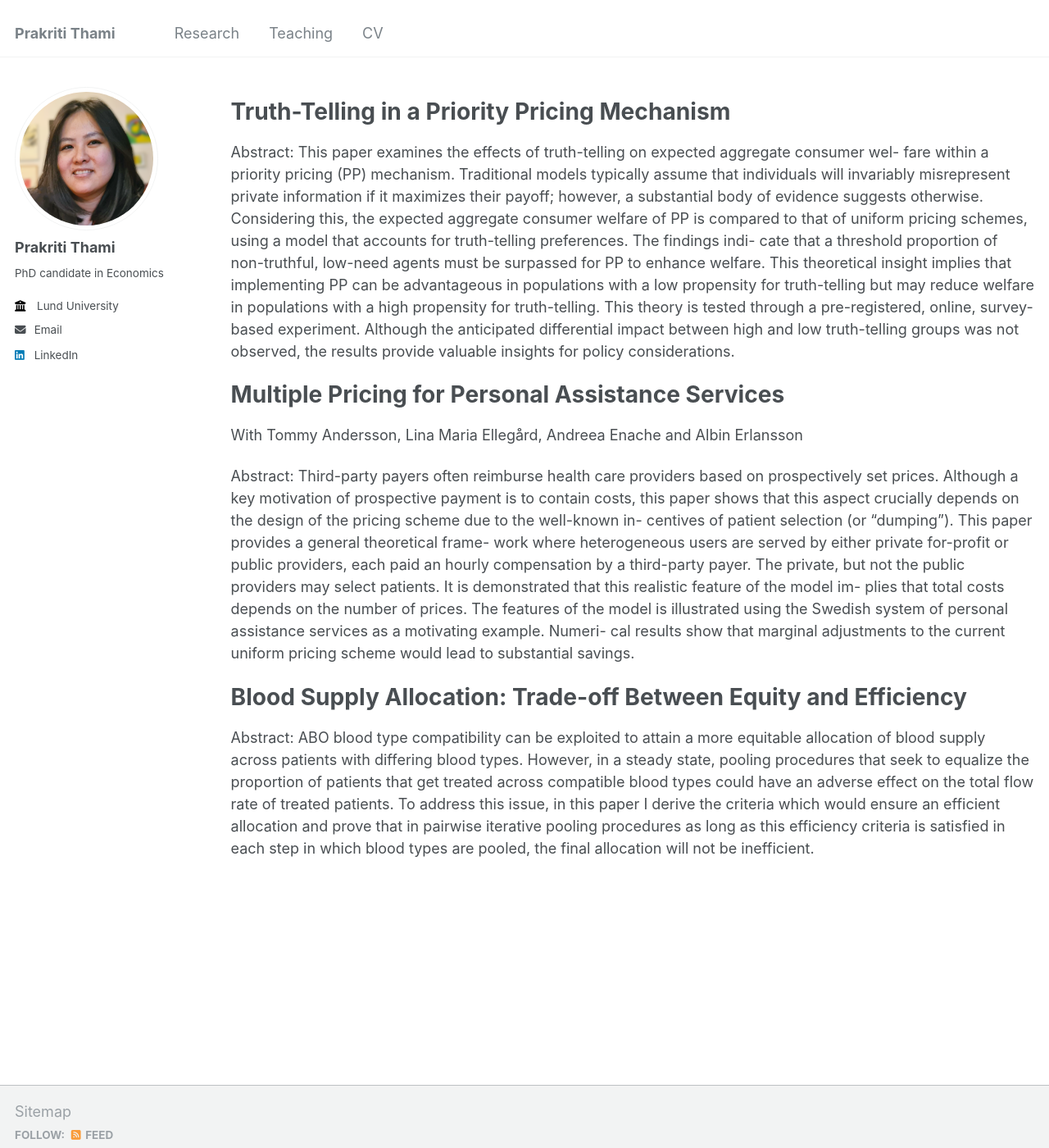
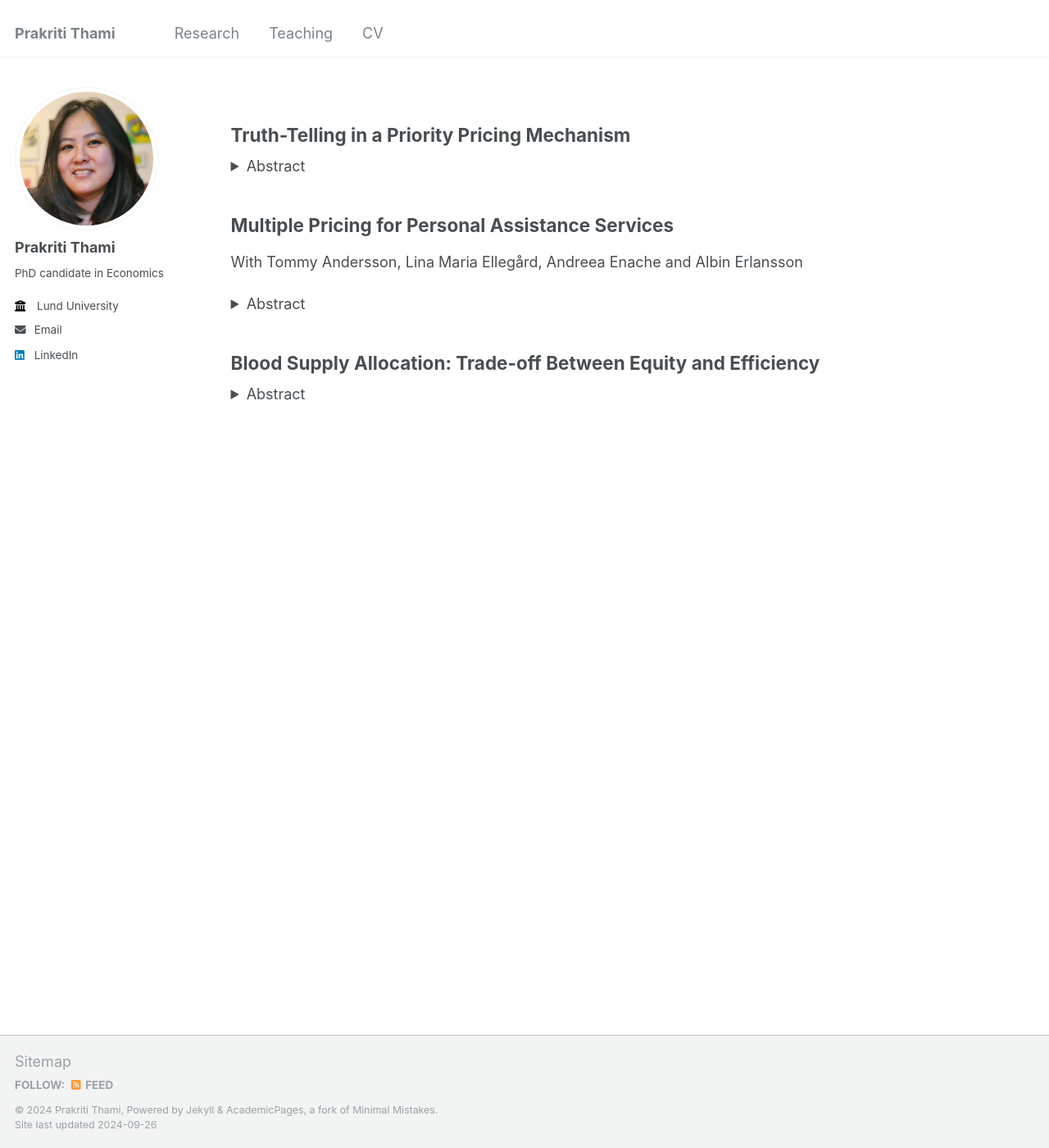
Before and after one commit to prakritithami/prakritithami.github.io, a Jekyll site: the page built from _research/papers.md, in a window 1280 px wide and 1400 px high. Shown: the whole window at 82% size. Built offline with Jekyll 4.4.1, drawn with Linux system fonts in a browser that asks for light colours.

Commit message:
Update papers.md

```diff
--- a/_research/papers.md
+++ b/_research/papers.md
@@ -7,40 +7,21 @@ author_profile: true
 
 {% include base_path %}
 
-Truth-Telling in a Priority Pricing Mechanism
-======
+## Truth-Telling in a Priority Pricing Mechanism
+<details>
+  <summary>Abstract</summary>
+  <p>This paper examines the effects of truth-telling on expected aggregate consumer welfare within a priority pricing (PP) mechanism. Traditional models typically assume that individuals will invariably misrepresent private information if it maximizes their payoff; however, a substantial body of evidence suggests otherwise. Considering this, the expected aggregate consumer welfare of PP is compared to that of uniform pricing schemes, using a model that accounts for truth-telling preferences. The findings indicate that a threshold proportion of non-truthful, low-need agents must be surpassed for PP to enhance welfare. This theoretical insight implies that implementing PP can be advantageous in populations with a low propensity for truth-telling but may reduce welfare in populations with a high propensity for truth-telling. This theory is tested through a pre-registered, online, survey-based experiment. Although the anticipated differential impact between high and low truth-telling groups was not observed, the results provide valuable insights for policy considerations.</p>
+</details>
 
-Abstract: This paper examines the effects of truth-telling on expected aggregate consumer wel-
-fare within a priority pricing (PP) mechanism. Traditional models typically assume
-that individuals will invariably misrepresent private information if it maximizes their
-payoff; however, a substantial body of evidence suggests otherwise. Considering this,
-the expected aggregate consumer welfare of PP is compared to that of uniform pricing
-schemes, using a model that accounts for truth-telling preferences. The findings indi-
-cate that a threshold proportion of non-truthful, low-need agents must be surpassed
-for PP to enhance welfare. This theoretical insight implies that implementing PP can
-be advantageous in populations with a low propensity for truth-telling but may reduce
-welfare in populations with a high propensity for truth-telling. This theory is tested
-through a pre-registered, online, survey-based experiment. Although the anticipated
-differential impact between high and low truth-telling groups was not observed, the
-results provide valuable insights for policy considerations.
+## Multiple Pricing for Personal Assistance Services
+With Tommy Andersson, Lina Maria Ellegård, Andreea Enache and Albin Erlansson
+<details>
+  <summary>Abstract</summary>
+  <p>Third-party payers often reimburse health care providers based on prospectively set prices. Although a key motivation of prospective payment is to contain costs, this paper shows that this aspect crucially depends on the design of the pricing scheme due to the well-known incentives of patient selection (or “dumping”). This paper provides a general theoretical framework where heterogeneous users are served by either private for-profit or public providers, each paid an hourly compensation by a third-party payer. The private, but not the public providers may select patients. It is demonstrated that this realistic feature of the model implies that total costs depend on the number of prices. The features of the model are illustrated using the Swedish system of personal assistance services as a motivating example. Numerical results show that marginal adjustments to the current uniform pricing scheme would lead to substantial savings.</p>
+</details>
 
-Multiple Pricing for Personal Assistance Services
-======
-With Tommy Andersson, Lina Maria Ellegård, Andreea Enache and Albin Erlansson
-
-Abstract: Third-party payers often reimburse health care providers based on prospectively set prices.
-Although a key motivation of prospective payment is to contain costs, this paper shows that
-this aspect crucially depends on the design of the pricing scheme due to the well-known in-
-centives of patient selection (or “dumping”). This paper provides a general theoretical frame-
-work where heterogeneous users are served by either private for-profit or public providers,
-each paid an hourly compensation by a third-party payer. The private, but not the public
-providers may select patients. It is demonstrated that this realistic feature of the model im-
-plies that total costs depends on the number of prices. The features of the model is illustrated
-using the Swedish system of personal assistance services as a motivating example. Numeri-
-cal results show that marginal adjustments to the current uniform pricing scheme would lead
-to substantial savings.
-
-Blood Supply Allocation: Trade-off Between Equity and Efficiency
-======
-
-Abstract: ABO blood type compatibility can be exploited to attain a more equitable allocation of blood supply across patients with differing blood types. However, in a steady state, pooling procedures that seek to equalize the proportion of patients that get treated across compatible blood types could have an adverse effect on the total flow rate of treated patients. To address this issue, in this paper I derive the criteria which would ensure an efficient allocation and prove that in pairwise iterative pooling procedures as long as this efficiency criteria is satisfied in each step in which blood types are pooled, the final allocation will not be inefficient.
+## Blood Supply Allocation: Trade-off Between Equity and Efficiency
+<details>
+  <summary>Abstract</summary>
+  <p>ABO blood type compatibility can be exploited to attain a more equitable allocation of blood supply across patients with differing blood types. However, in a steady state, pooling procedures that seek to equalize the proportion of patients that get treated across compatible blood types could have an adverse effect on the total flow rate of treated patients. To address this issue, in this paper I derive the criteria which would ensure an efficient allocation and prove that in pairwise iterative pooling procedures as long as this efficiency criterion is satisfied in each step in which blood types are pooled, the final allocation will not be inefficient.</p>
+</details>
```
